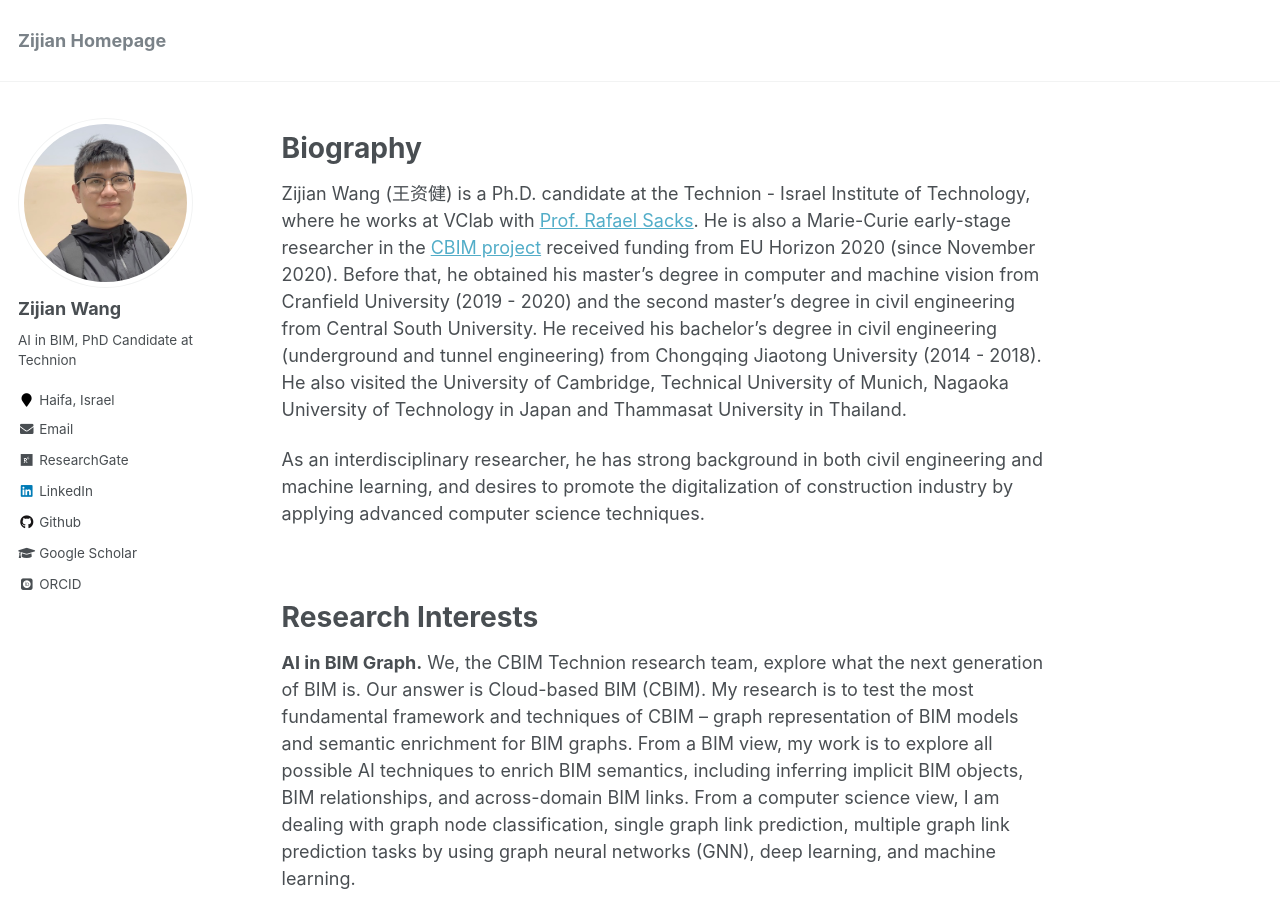
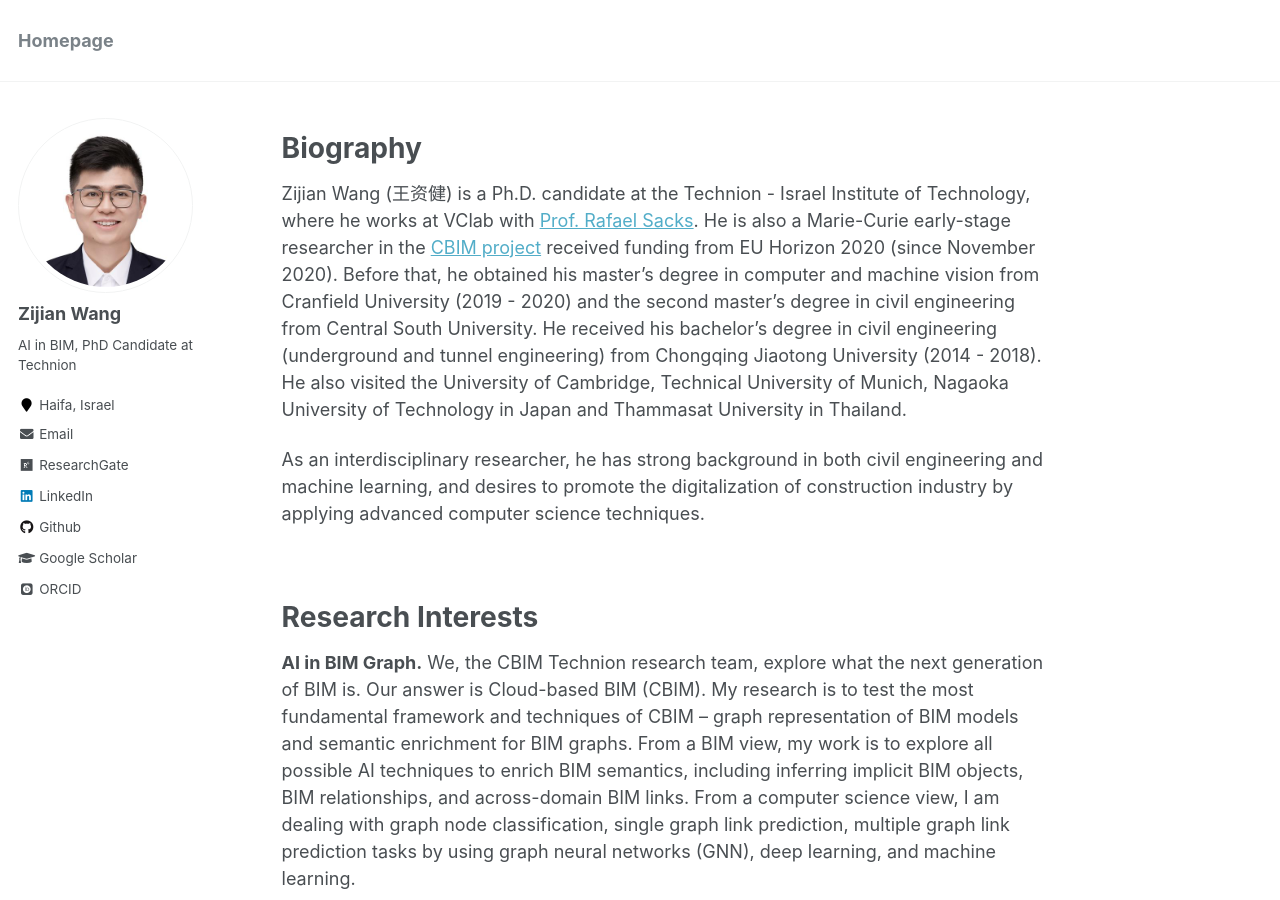
Before and after one commit to ZijianWang-ZW/zijianwang-zw.github.io, a Jekyll site: the page built from _pages/about.md, in a window 1280 px wide and 900 px high. Built offline with Jekyll 4.4.1, drawn with Linux system fonts in a browser that asks for light colours; some web fonts are replaced.

```diff
--- a/_config.yml
+++ b/_config.yml
@@ -7,10 +7,10 @@
 
 # Site Settings
 locale                   : "en-US"
-title                    : "Zijian Homepage"
+title                    : "Homepage"
 title_separator          : ""
 name                     : &name "Zijian Wang"
-description              : &description "personal academic website"
+description              : &description "Personal Academic Website"
 url                      : https://zijianwang-zw.github.io # the base hostname & protocol for your site e.g. "https://mmistakes.github.io"
 baseurl                  : "" # the subpath of your site, e.g. "/blog"
 repository               : "academicpages/academicpages.github.io"
```
Also changed, not shown: images/avatar_zj.JPG.
